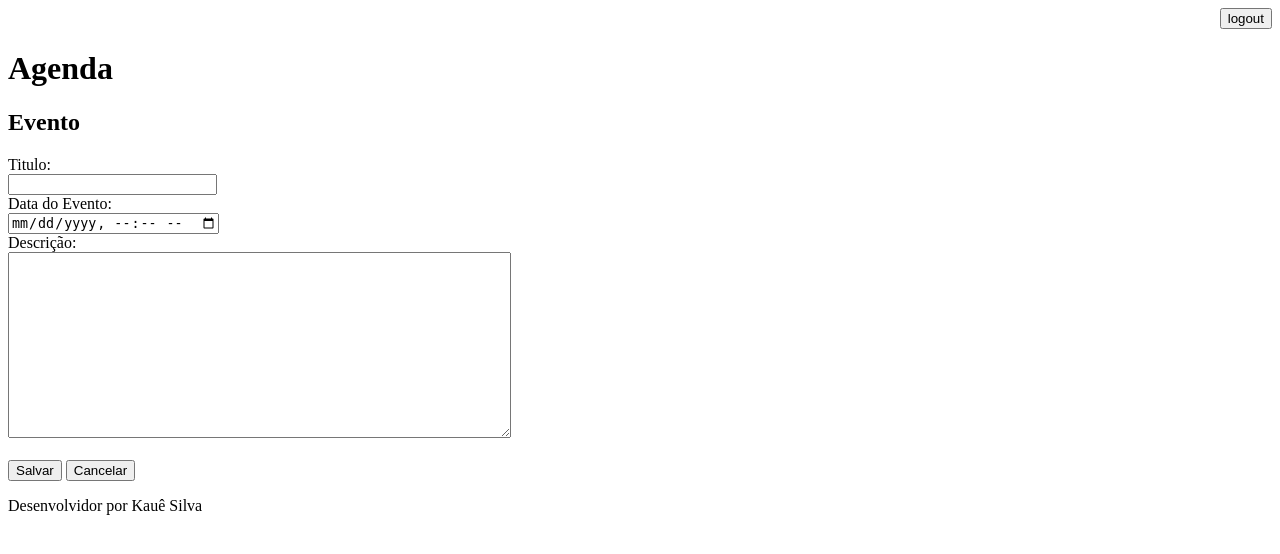
After one commit to Kaue-Silva/Agenda, a Django app: page /agenda/evento/ in a window 1280 px wide. The commit adds this page. Shown: the top 554 px of the page. Run offline with Django 3.2, Linux system fonts and the light colour scheme; a user stored in the database is signed in.

Commit message:
Incluido tela para adicionar eventos e .gitignore

```diff
--- a/agenda/urls.py
+++ b/agenda/urls.py
@@ -24,5 +24,7 @@ urlpatterns = [
     path('', RedirectView.as_view(url='/agenda')),
     path('login/', views.login_user),
     path('login/submit', views.submit_login),
-    path('logout/', views.logout_user)
+    path('logout/', views.logout_user),
+    path('agenda/evento/', views.evento),
+    path('agenda/evento/submit', views.submit_evento)
 ]
--- a/core/models.py
+++ b/core/models.py
@@ -1,4 +1,3 @@
-from typing import Tuple
 from django.db import models
 from django.contrib.auth.models import User
 # Create your models here.
--- a/core/views.py
+++ b/core/views.py
@@ -35,3 +35,18 @@ def lista_eventos(request):
     eventos = Evento.objects.filter(usuario=user)
     dados = {'eventos':eventos}
     return render(request, 'agenda.html', dados)
+
+
+@login_required(login_url='/login/')
+def evento(request):
+    return render(request, "evento.html")
+
+@login_required(login_url='/login/')
+def submit_evento(request):
+    if request.POST:
+        titulo = request.POST.get('titulo')
+        data_evento = request.POST.get('data_evento')
+        descricao = request.POST.get('descricao')
+        usuario = request.user
+        Evento.objects.create(titulo=titulo, data_evento=data_evento, descricao=descricao, usuario=usuario)
+    return redirect('/')
--- a/templates/agenda.html
+++ b/templates/agenda.html
@@ -5,6 +5,9 @@
 {% block content %}
 
     <h2>Agendamentos</h2>
+
+    <a href="evento/"><button type="button">Novo Evento</button></a>
+
     <ul>
         {%for evento in eventos%}
             <li>{{evento.titulo}} - {{evento.get_data_evento}}</li>
--- /dev/null
+++ b/templates/evento.html
@@ -0,0 +1,26 @@
+{% extends "model-page.html" %}
+
+{% block content %}
+
+<h2>Evento</h2>
+<form action="submit" method="post"> {% csrf_token %}
+    <div>
+        <label>Titulo:</label>
+    </br>
+        <input type="text" name="titulo" size="23">
+    </br>
+        <label>Data do Evento:</label>
+    </br>
+        <input type="datetime-local" name="data_evento">
+    </br>
+        <label>Descrição: </label>
+    </br>
+        <textarea name="descricao" cols="60" rows="12"></textarea>
+    <br>
+    </br>
+        <button type="submit">Salvar</button>
+        <a href="/"><button type="button">Cancelar</button></a>
+    </div>
+</form>
+
+{% endblock %}
```
Also changed, not shown: db.sqlite3, 1 other file.
